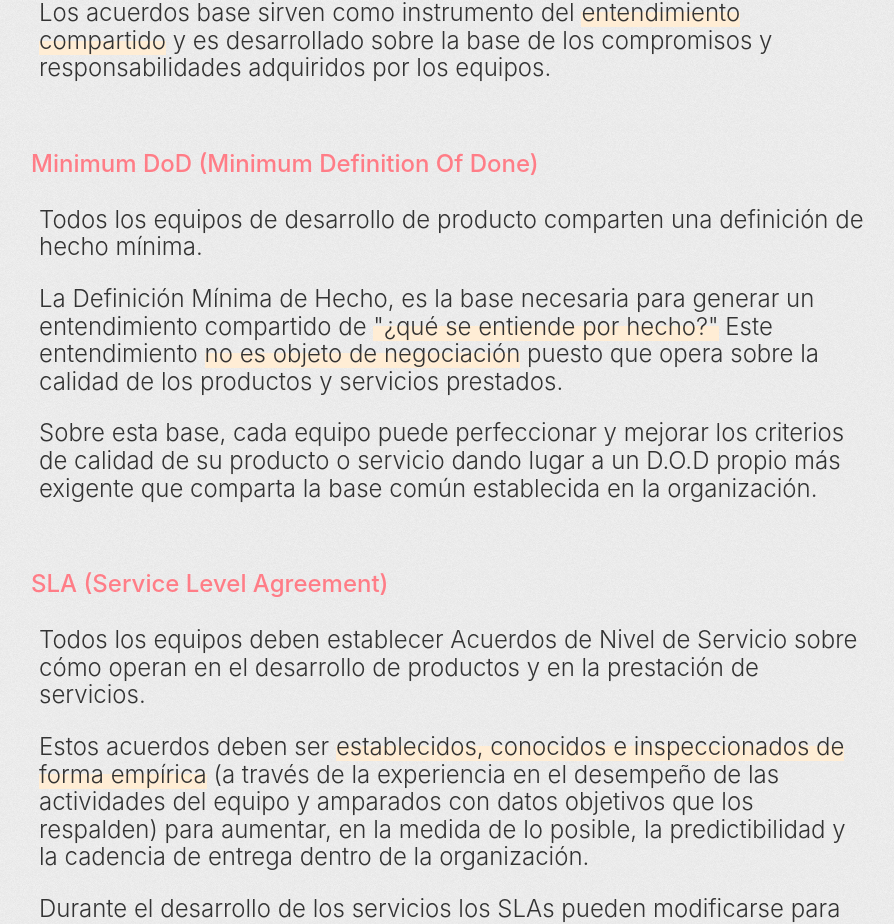
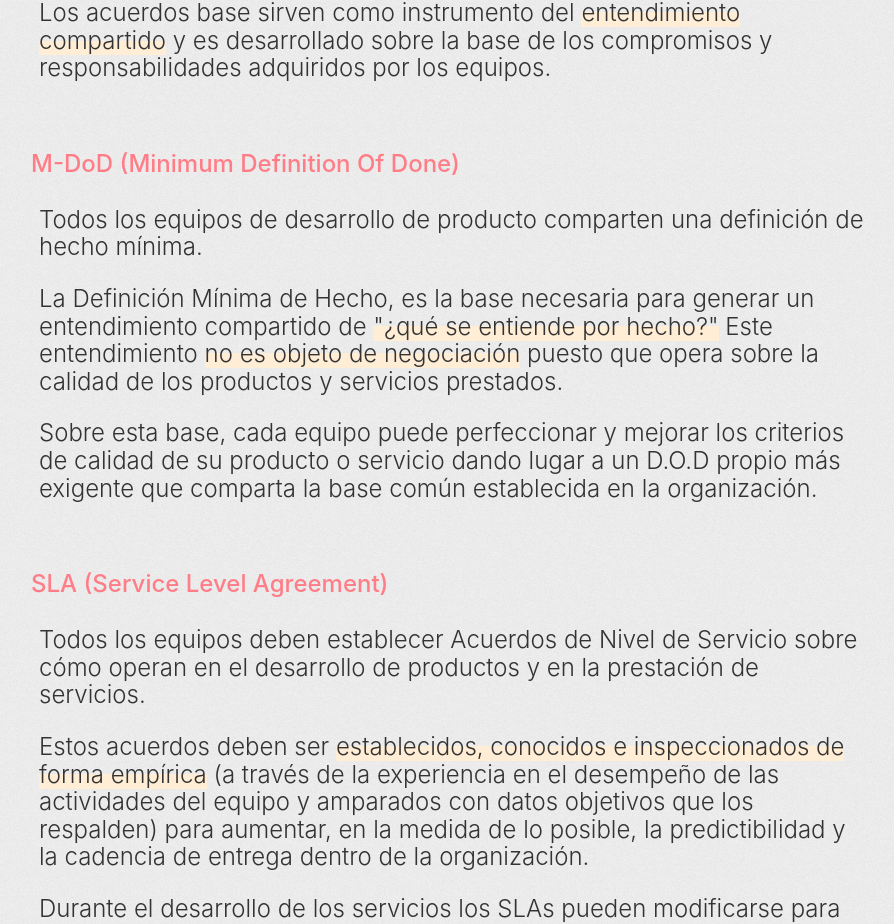
Before and after one commit to alcibiadesc/ant-hill-Framework, a Svelte app: page / in a window 1280 px wide. Shown: the part 7951-8875 px from the top of the page, without its empty margins (89-983 px from the left). Built offline with nearby package versions, Linux system fonts and the light colour scheme.

Commit message:
change M-DoD

```diff
--- a/src/sections/8-Acuerdos.svelte
+++ b/src/sections/8-Acuerdos.svelte
@@ -20,7 +20,7 @@
     </div>
   </section>
   <h3 class=" f3 lh-copy mb0 pl2 fw5 lookhere ">
-    Minimum DoD (Minimum Definition Of Done)
+    M-DoD (Minimum Definition Of Done)
   </h3>
   <section class="cf pa3 mt0 pt0 fw3 mt0 ">
     <div class="fl w-100 w-100-m w-75-l f3-l f4-ns ">
```
